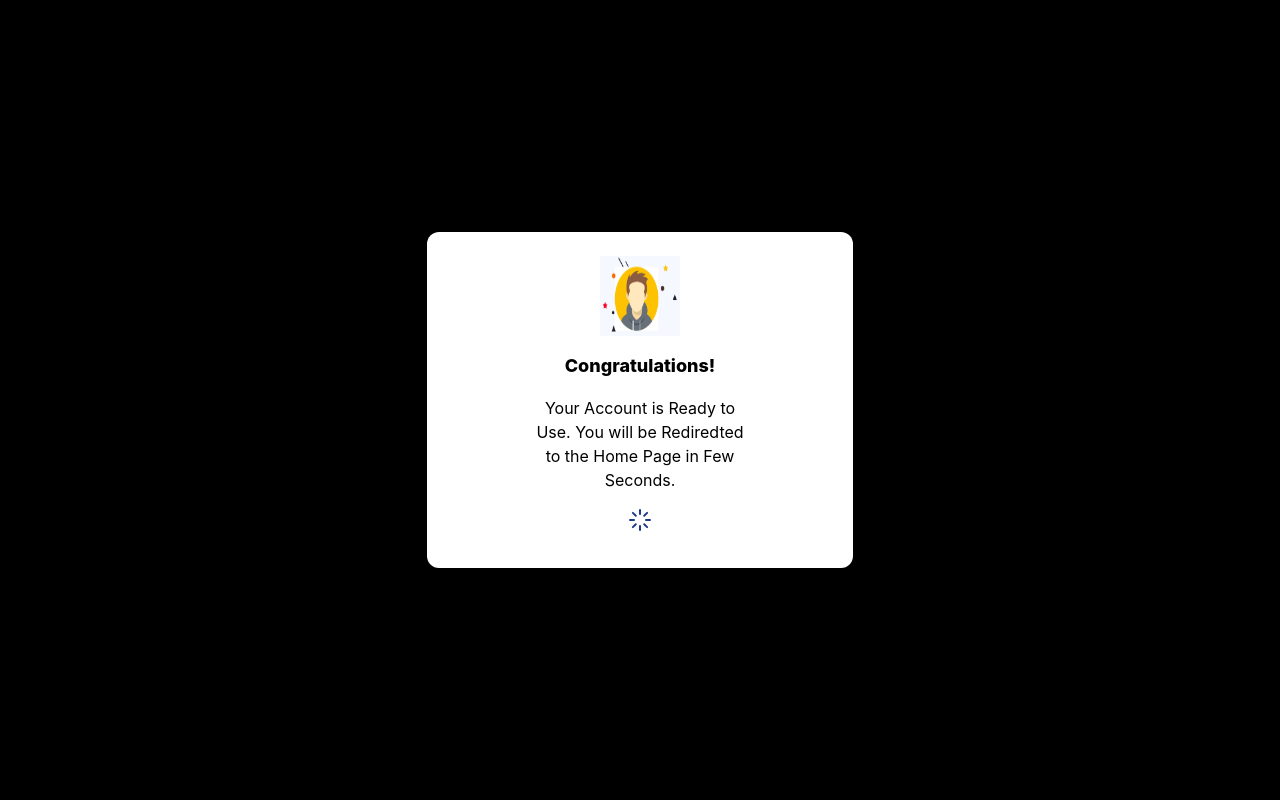
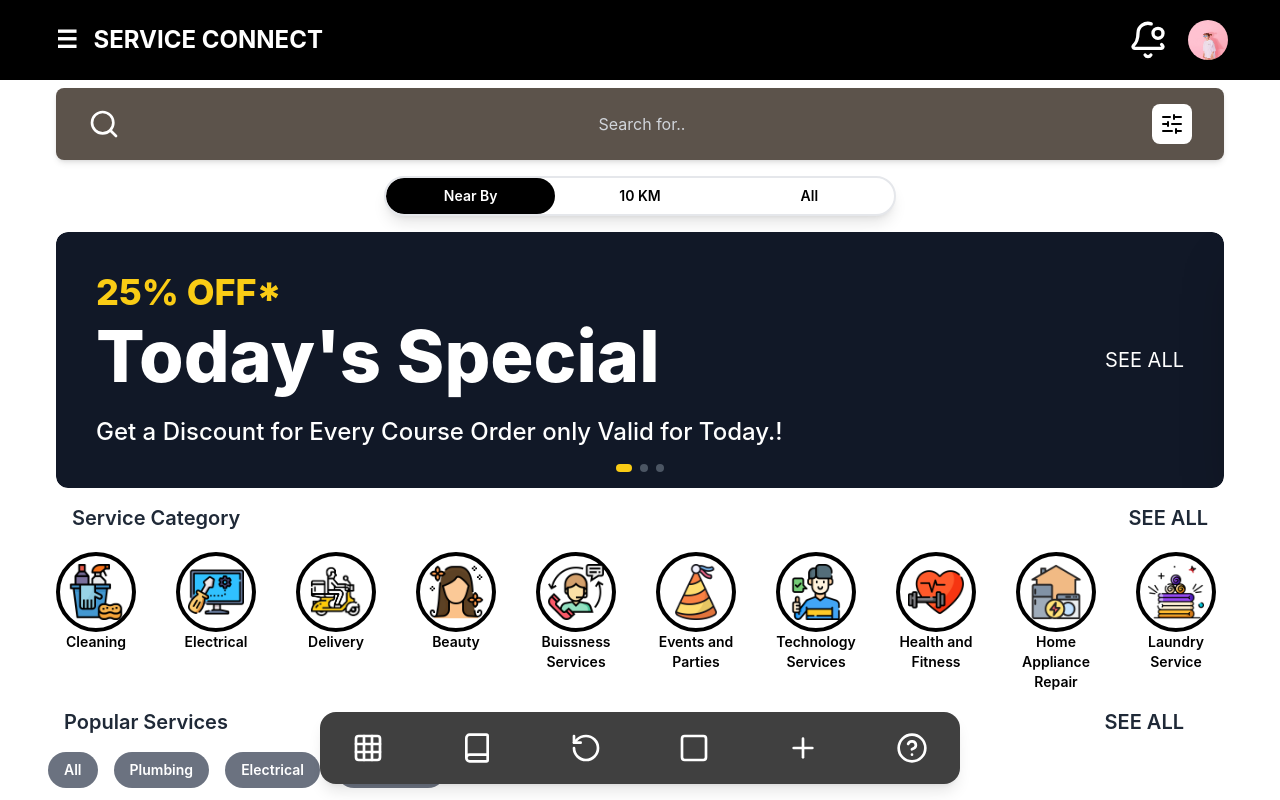
Before and after one commit to As-win085/Service-Connect-App, a React (Create React App) app: page / in a window 1280 px wide. Shown: the top 800 px of the page. Built offline with nearby package versions, Linux system fonts and the light colour scheme.

Commit message:
Edited Home Page SearchBar

```diff
--- a/src/App.js
+++ b/src/App.js
@@ -1,13 +1,13 @@
 import './App.css';
 import FpVerify from "./Components/FpVerify"
-import U3_Login from "./pages/U3_Login"
+import U11_Home from "./pages/U11_Home"
 import U7_Congratulations from "./pages/U7_Congratulations"
 
 
 
 function App() {
   return (
-    <U7_Congratulations />
+    <U11_Home />
   )
 }
 
--- a/src/Components/Banner/index.js
+++ b/src/Components/Banner/index.js
@@ -1,6 +1,5 @@
-import './index.css'
+import './index.css';
 import { Component } from 'react';
-
 
 class Banner extends Component {
   constructor(props) {
@@ -16,12 +15,13 @@ class Banner extends Component {
     ];
   }
 
-  handleSegmentClick(segmentValue) {
+  handleSegmentClick = (segmentValue) => {
     this.setState({ activeSegment: segmentValue });
-  }
+  };
 
-  getBorderRadiusClasses() {
+  getBorderRadiusClasses(index) {
     return 'rounded-full';
+
   }
 
   getActiveClasses(segmentValue) {
@@ -29,14 +29,20 @@ class Banner extends Component {
     return activeSegment === segmentValue
   ? 'bg-black text-white dark:bg-white dark:text-black'
   : 'bg-transparent text-black dark:text-white';
+
   }
 
   render() {
     const { activeSegment } = this.state;
-    const baseSegmentClasses = 'flex-1 md:py-2 py-1 text-center transition-colors duration-200 ease-in-out font-semibold text-lg focus:outline-none text-sm';
+    const baseSegmentClasses =
+      'flex-1 md:py-2 py-1 text-center transition-colors duration-200 ease-in-out font-semibold text-lg focus:outline-none text-sm';
 
     return (
-        <div className="md:mx-auto md:m-4 mx-auto w-4/5 flex justify-center items-center bg-white rounded-full shadow-lg shadow-gray dark:shadow-gray-900/50 max-w-lg overflow-hidden border-2 border-black-700 dark:border-black-700">
+      <div
+        role="group"
+        aria-label="Distance Filter"
+        className="md:mx-auto md:m-4 mx-auto w-4/5 flex justify-center items-center bg-white rounded-full shadow-lg shadow-gray dark:shadow-gray-900/50 max-w-lg overflow-hidden border-2 border-black-700 dark:border-black-700"
+      >
         {this.segments.map((segment, index) => (
           <button
             key={segment.value}
@@ -53,4 +59,4 @@ class Banner extends Component {
   }
 }
 
-export default Banner
+export default Banner;
--- a/src/Components/SearchBar/index.js
+++ b/src/Components/SearchBar/index.js
@@ -4,7 +4,7 @@ import { Search, SlidersHorizontal } from "lucide-react";
 
 const SearchBar = () => {
   return (
-    <div className="flex items-center bg-[#5c534b] rounded-lg px-4 py-2 shadow-md mt-2 mb-2 mx-8 justify-center md:mx-14 md:px-8 md:py-4">
+    <div className="flex items-center bg-[#5c534b] rounded-lg px-4 py-2 shadow-md mt-2 mb-2 mx-8 justify-center md:mx-14 md:px-8 md:py-4 md:max-w-1/3">
       <Search className="text-white w-6 h-6 mr-3 md:h-8 md:w-8" />
       <input
         type="text"
```
Lines whose indentation alone changed are shown as unchanged.
